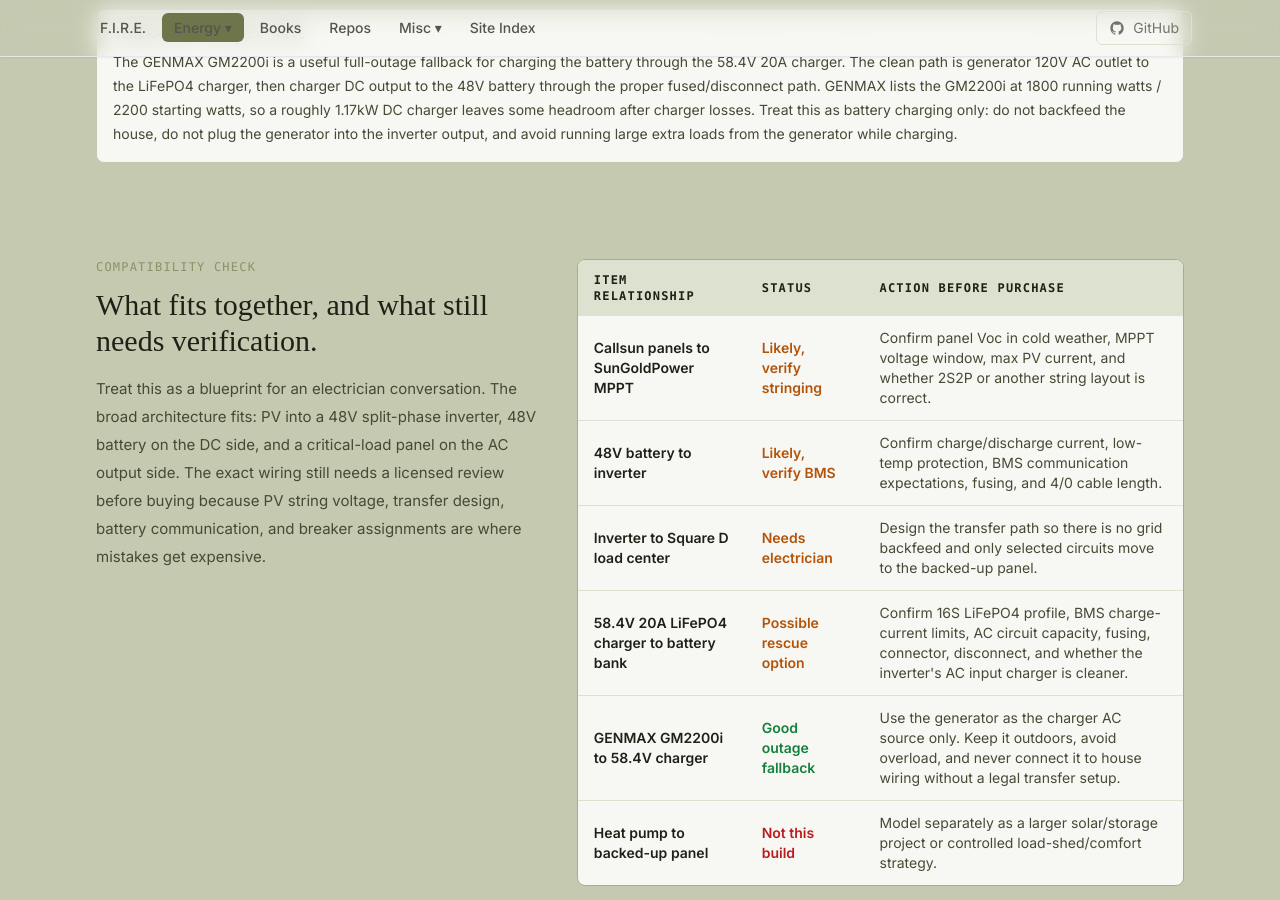
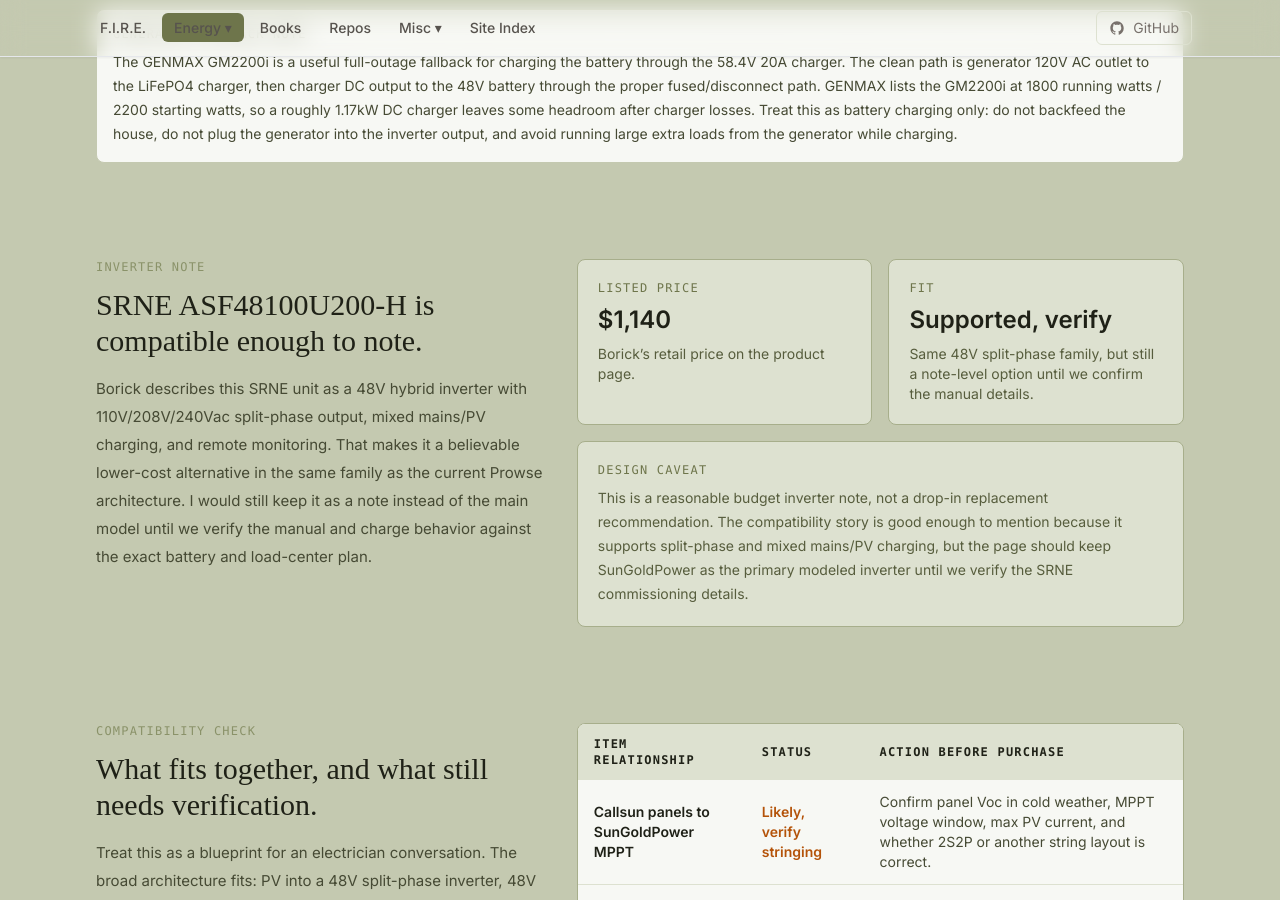
Before and after one commit to techmore/techmore.github.io, a Jekyll site: the page built from pages/energy-monitoring/will-prowse-2026.html, in a window 1280 px wide and 900 px high, scrolled down 8189 px. Built offline with Jekyll 4.4.1, drawn with Linux system fonts in a browser that asks for light colours; nearby versions of some CDN libraries; some web fonts are replaced; some of the changed text lies outside the part shown.

Commit message:
Add SRNE inverter note to Prowse model

```diff
--- a/pages/energy-monitoring/will-prowse-2026.html
+++ b/pages/energy-monitoring/will-prowse-2026.html
@@ -600,6 +600,34 @@ title: Will Prowse 2026 - Techmore
   <section class="max-w-6xl mx-auto px-4 sm:px-6 lg:px-8 py-12">
     <div class="grid gap-8 lg:grid-cols-[0.85fr_1.15fr]">
       <div>
+        <p class="font-mono text-xs tracking-widest uppercase text-olive-500">Inverter note</p>
+        <h2 class="mt-3 text-3xl text-olive-950">SRNE ASF48100U200-H is compatible enough to note.</h2>
+        <p class="mt-4 text-olive-800 leading-7">
+          Borick describes this SRNE unit as a 48V hybrid inverter with 110V/208V/240Vac split-phase output, mixed mains/PV charging, and remote monitoring. That makes it a believable lower-cost alternative in the same family as the current Prowse architecture. I would still keep it as a note instead of the main model until we verify the manual and charge behavior against the exact battery and load-center plan.
+        </p>
+      </div>
+      <div class="grid gap-4 sm:grid-cols-2">
+        <div class="rounded-lg border border-olive-400 bg-olive-200 p-5">
+          <p class="font-mono text-xs tracking-widest uppercase text-olive-600">Listed price</p>
+          <p class="mt-2 text-2xl font-semibold text-olive-950">$1,140</p>
+          <p class="mt-2 text-sm text-olive-700">Borick’s retail price on the product page.</p>
+        </div>
+        <div class="rounded-lg border border-olive-400 bg-olive-200 p-5">
+          <p class="font-mono text-xs tracking-widest uppercase text-olive-600">Fit</p>
+          <p class="mt-2 text-2xl font-semibold text-olive-950">Supported, verify</p>
+          <p class="mt-2 text-sm text-olive-700">Same 48V split-phase family, but still a note-level option until we confirm the manual details.</p>
+        </div>
+        <div class="rounded-lg border border-olive-400 bg-olive-200 p-5 sm:col-span-2">
+          <p class="font-mono text-xs tracking-widest uppercase text-olive-600">Design caveat</p>
+          <p class="mt-2 text-sm text-olive-700 leading-6">This is a reasonable budget inverter note, not a drop-in replacement recommendation. The compatibility story is good enough to mention because it supports split-phase and mixed mains/PV charging, but the page should keep SunGoldPower as the primary modeled inverter until we verify the SRNE commissioning details.</p>
+        </div>
+      </div>
+    </div>
+  </section>
+
+  <section class="max-w-6xl mx-auto px-4 sm:px-6 lg:px-8 py-12">
+    <div class="grid gap-8 lg:grid-cols-[0.85fr_1.15fr]">
+      <div>
         <p class="font-mono text-xs tracking-widest uppercase text-olive-500">Compatibility check</p>
         <h2 class="mt-3 text-3xl text-olive-950">What fits together, and what still needs verification.</h2>
         <p class="mt-4 text-olive-800 leading-7">
@@ -756,6 +784,7 @@ title: Will Prowse 2026 - Techmore
         <li><a href="https://www.amazon.com/Over-Current-Over-Voltage-Protection-Phosphate-Batteries/dp/B0FWQZWCB1" class="underline decoration-olive-500 hover:text-olive-700">BROODAY 48V 20A LiFePO4 battery charger</a> for the possible 58.4V rescue grid/shore top-off charger note.</li>
         <li><a href="https://www.genmaxpower.com/item/genmax-gm2200i-2200-watt-gasoline-inverter-generator-with-co-detect" class="underline decoration-olive-500 hover:text-olive-700">GENMAX GM2200i product page</a> for 1800 running watts, 2200 starting watts, 120V 20A duplex outlet, and 1-gallon fuel tank specs.</li>
         <li><a href="https://www.genmaxpower.com/cdn/1429984513066467330/1540221165159768065.pdf" class="underline decoration-olive-500 hover:text-olive-700">GENMAX GM2200i user manual PDF</a> for operating, safety, maintenance, and storage documentation.</li>
+        <li><a href="https://www.boricksolar.com/productlist_2/57.html" class="underline decoration-olive-500 hover:text-olive-700">Borick SRNE ASF48100U200-H product page</a> for the 48V split-phase hybrid inverter note, 110V/208V/240Vac output, mixed mains/PV charging, and remote monitoring claims.</li>
         <li><a href="https://www.thermostatrewards.com/jcpl/" class="underline decoration-olive-500 hover:text-olive-700">JCP&amp;L Energy Savings Rewards</a> for the current smart-thermostat demand-response enrollment incentive.</li>
         <li><a href="https://www.thermostatrewards.com/jcpl/faq/" class="underline decoration-olive-500 hover:text-olive-700">JCP&amp;L Energy Savings Rewards FAQ</a> for eligibility, summer event season, and thermostat-adjustment behavior.</li>
         <li><a href="https://www.sustainablejersey.com/fileadmin/media/Actions_and_Certification/Actions/Energy/Energy_Tracking_and_Management/Utility_Demand_Response_Programs.pdf" class="underline decoration-olive-500 hover:text-olive-700">Sustainable Jersey utility demand response summary</a> for the $75 enrollment and $25 annual JCP&amp;L device incentive snapshot.</li>
```
